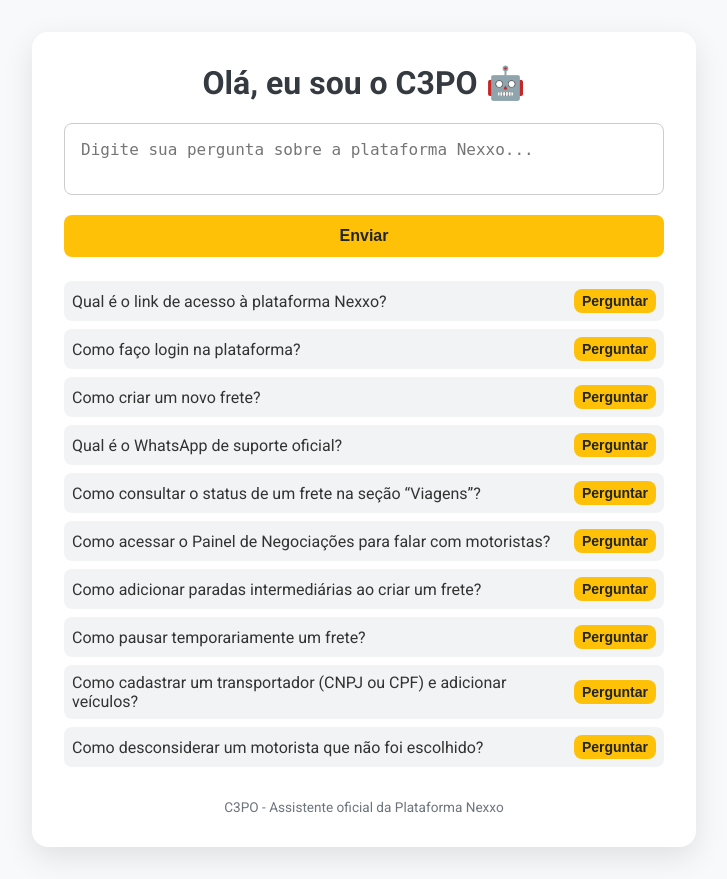
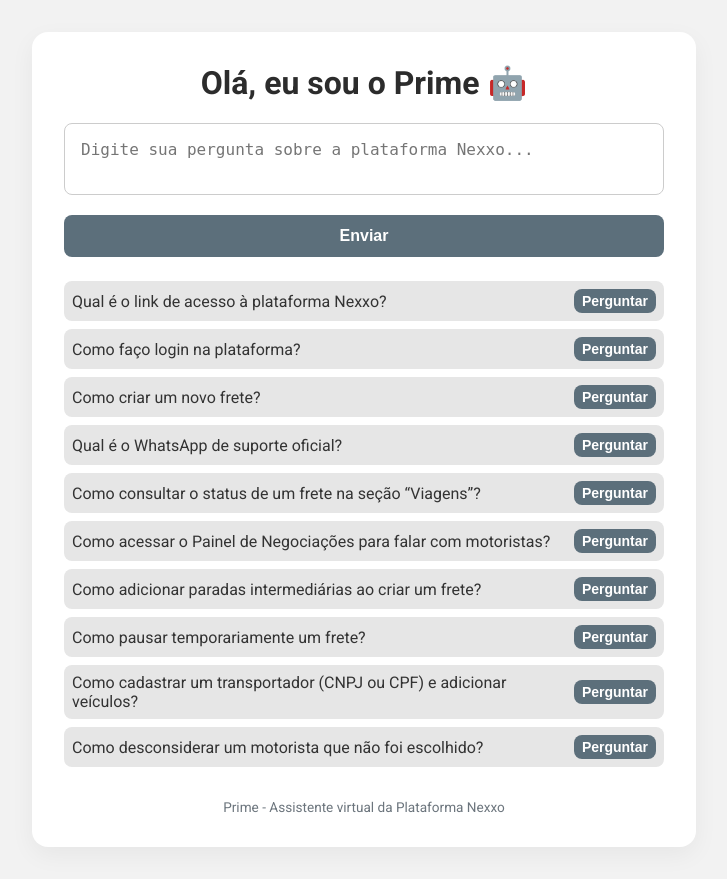
Before and after one commit to danieldosantos/ollama, a Flask app: page / in a window 1280 px wide. Shown: the whole page, without its empty margins (276-1003 px from the left). Run offline with Flask 3, Linux system fonts and the light colour scheme.

Commit message:
ajustei o index

```diff
--- a/templates/index.html
+++ b/templates/index.html
@@ -3,13 +3,13 @@
 <head>
   <meta charset="UTF-8" />
   <meta name="viewport" content="width=device-width, initial-scale=1.0" />
-  <title>Atendente Virtual C3PO</title>
+  <title>Atendente Virtual Prime</title>
   <link href="https://fonts.googleapis.com/css2?family=Roboto:wght@400;700&display=swap" rel="stylesheet">
   <style>
     body {
       margin: 0;
       font-family: 'Roboto', sans-serif;
-      background: #f8f9fa;
+      background: #f2f2f2;
       color: #333;
       display: flex;
       justify-content: center;
@@ -22,14 +22,14 @@
       background: #fff;
       padding: 2rem;
       border-radius: 16px;
-      box-shadow: 0 10px 30px rgba(0,0,0,0.1);
+      box-shadow: 0 8px 24px rgba(0, 0, 0, 0.05);
       max-width: 600px;
       width: 100%;
     }
 
     h1 {
       margin-top: 0;
-      color: #343a40;
+      color: #2c2c2c;
       text-align: center;
     }
 
@@ -46,8 +46,8 @@
 
     button {
       width: 100%;
-      background-color: #ffc107;
-      color: #212529;
+      background-color: #5c6f7b;
+      color: #fff;
       border: none;
       padding: 0.75rem;
       font-size: 1rem;
@@ -58,7 +58,7 @@
     }
 
     button:hover {
-      background-color: #e0a800;
+      background-color: #45545d;
     }
 
     .sugestoes {
@@ -72,7 +72,7 @@
       display: flex;
       align-items: center;
       justify-content: space-between;
-      background: #f1f3f5;
+      background: #e6e6e6;
       padding: 0.5rem;
       border-radius: 8px;
     }
@@ -81,11 +81,16 @@
       width: auto;
       padding: 0.25rem 0.5rem;
       font-size: 0.875rem;
+      background-color: #5c6f7b;
+    }
+
+    .sugestoes button:hover {
+      background-color: #45545d;
     }
 
     .resposta {
       margin-top: 1.5rem;
-      background-color: #e9ecef;
+      background-color: #f0f0f0;
       padding: 1rem;
       border-radius: 8px;
       white-space: pre-wrap;
@@ -111,11 +116,19 @@
 </head>
 <body>
   <div class="chat-container">
-    <h1>Olá, eu sou o C3PO 🤖</h1>
+    <h1>Olá, eu sou o Prime 🤖</h1>
     <form method="post">
       <textarea name="pergunta" placeholder="Digite sua pergunta sobre a plataforma Nexxo..." required></textarea>
       <button type="submit">Enviar</button>
     </form>
+
+    {% if resposta %}
+      <div class="resposta">
+        <strong>Resposta de Prime:</strong><br>
+        {{ resposta }}
+      </div>
+    {% endif %}
+
     <ul class="sugestoes">
       <li>
         <span>Qual é o link de acesso à plataforma Nexxo?</span>
@@ -158,14 +171,10 @@
         <button type="button" class="perguntar" data-text="Como desconsiderar um motorista que não foi escolhido?">Perguntar</button>
       </li>
     </ul>
-  {% if resposta %}
-    <div class="resposta">
-      <strong>Resposta de C3PO:</strong><br>
-      {{ resposta }}
+
+    <div class="footer">Prime - Assistente virtual da Plataforma Nexxo</div>
   </div>
-  {% endif %}
-  <div class="footer">C3PO - Assistente oficial da Plataforma Nexxo</div>
-  </div>
+
   <script>
     document.querySelectorAll('.perguntar').forEach(btn => {
       btn.addEventListener('click', () => {
```
Lines whose indentation alone changed are shown as unchanged.
